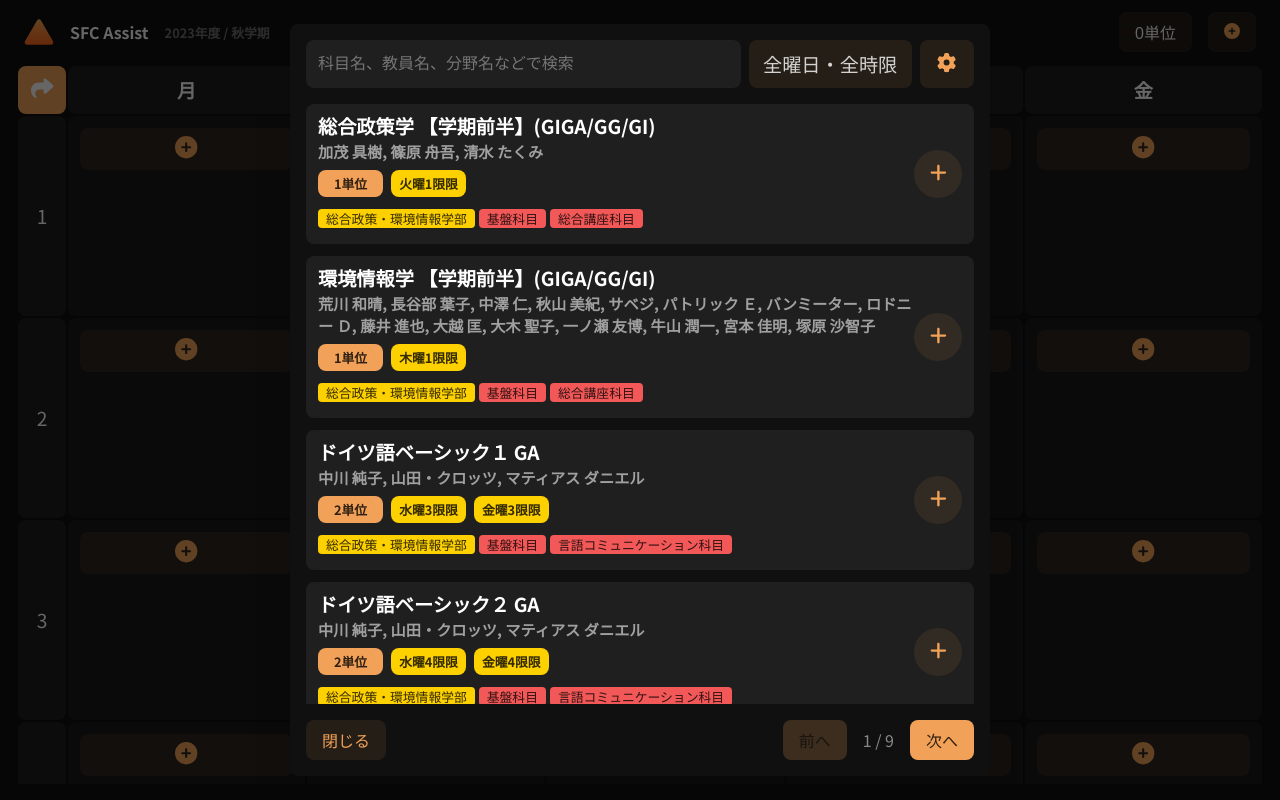
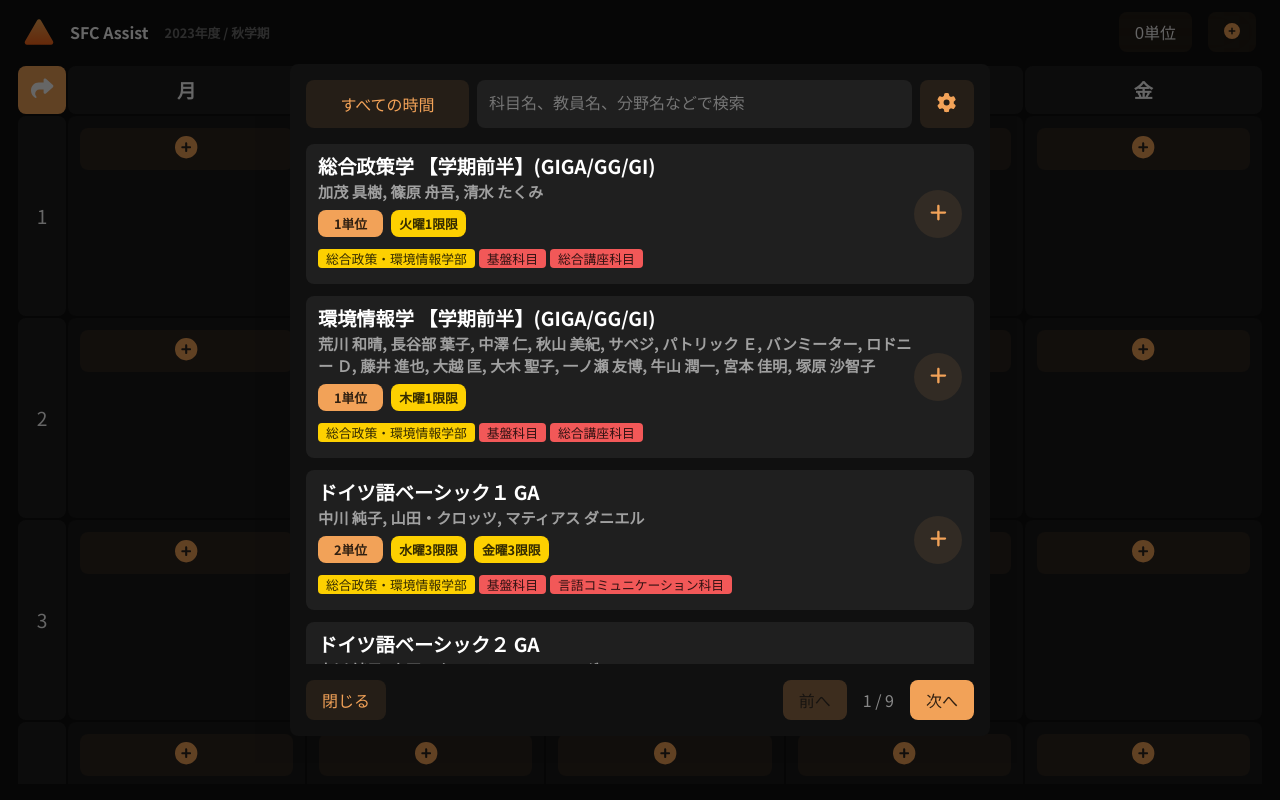
Before and after one commit to hota1024/sfc-assist, a Next.js app: page / in a window 1280 px wide. Both pictures are taken after a click on the button 1232 px from the left and 32 px from the top of the page. Built offline with nearby package versions, Linux system fonts and the light colour scheme.

Commit message:
💄ダイアログをスマホ対応

```diff
--- a/src/components/CourseCard.tsx
+++ b/src/components/CourseCard.tsx
@@ -13,11 +13,11 @@ import { Dialog } from './Dialog'
 const hoveredNumberAtom = atom<string | null>(null)
 
 const CourseCardAddButton = styled('button', {
-  width: '48px',
-  height: '48px',
+  width: '100%',
+  height: '32px',
   border: 'none',
+  borderRadius: '$2',
   outline: 'none',
-  borderRadius: '999px',
   background: '$blueAlpha',
   color: '$blue',
   fontSize: '1.2rem',
@@ -31,14 +31,19 @@ const CourseCardAddButton = styled('button', {
     background: '$blueBlack',
     color: '$blueColor',
   },
+  '@md': {
+    borderRadius: '999px',
+    width: '48px',
+    height: '48px',
+  },
 })
 
 const CourseCardDeleteButton = styled('button', {
-  width: '48px',
-  height: '48px',
+  width: '100%',
+  height: '32px',
   border: 'none',
+  borderRadius: '$2',
   outline: 'none',
-  borderRadius: '999px',
   background: '$redAlpha',
   color: '$red',
   fontSize: '1.2rem',
@@ -51,6 +56,11 @@ const CourseCardDeleteButton = styled('button', {
   '&:active': {
     background: '$redBlack',
     color: '$redColor',
+  },
+  '@md': {
+    borderRadius: '999px',
+    width: '48px',
+    height: '48px',
   },
 })
 
@@ -241,8 +251,12 @@ const CourseCardField = styled('span', {
 
 const CourseCardContent = styled('div', {
   display: 'flex',
-  justifyContent: 'space-between',
-  alignItems: 'center',
+  flexFlow: 'column',
+  '@md': {
+    flexFlow: 'row',
+    alignItems: 'center',
+    justifyContent: 'space-between',
+  },
 })
 
 /**
--- a/src/components/CourseSearch.tsx
+++ b/src/components/CourseSearch.tsx
@@ -12,7 +12,10 @@ const SearchContainer = styled('div', {
   display: 'grid',
   gap: '$2',
   marginBottom: '$4',
-  gridTemplateColumns: '8fr 3fr 1fr',
+  gridTemplateColumns: '3fr 8fr 1fr',
+  '@md': {
+    gridTemplateColumns: '3fr 8fr 1fr',
+  },
 })
 
 const SearchInput = styled('input', {
@@ -31,11 +34,11 @@ const SearchInput = styled('input', {
 })
 
 const CourseList = styled('div', {
-  height: '600px',
   overflowY: 'scroll',
   display: 'flex',
   flexFlow: 'column',
   gap: '$3',
+  height: 'calc(100% - 40px - 48px - 32px)',
 })
 
 const CloseButton = styled('button', {
@@ -276,29 +279,26 @@ export const CourseSearch: React.VFC<CourseSearchProps> = (props) => {
   }, [day, time])
 
   return (
-    <>
-      <div>
+    <div style={{ height: '100%' }}>
       <SearchContainer>
-          <SearchInput
-            placeholder="科目名、教員名、分野名などで検索"
-            onChange={(e) => {
-              setSearchText(e.target.value)
-              cancel()
-            }}
-            value={searchText}
-          />
-          {/* <Popover>
-            <SettingButton>
-              {day}曜{time}限
-            </SettingButton>
-          </Popover> */}
         <Popover
           slots={{
             trigger: (
-                <SettingButton css={{ color: 'rgba(255, 255, 255, 0.8)' }}>
-                  {!day && !time && '全曜日・全時限'}
+              <SettingButton
+                css={{
+                  fontSize: '0.9rem',
+                  '@md': {
+                    fontSize: 'initial',
+                  },
+                }}
+              >
+                {!day && !time && 'すべての時間'}
+                <span style={{ display: 'inline-block' }}>
                   {day ? `${day}曜` : ''}
+                </span>
+                <span style={{ display: 'inline-block' }}>
                   {time ? `${time}限` : ''}
+                </span>
               </SettingButton>
             ),
             content: (
@@ -306,9 +306,7 @@ export const CourseSearch: React.VFC<CourseSearchProps> = (props) => {
                 <ToggleGroup
                   type="single"
                   value={day}
-                    onValueChange={(day) =>
-                      props.onDayTimeChange({ day, time })
-                    }
+                  onValueChange={(day) => props.onDayTimeChange({ day, time })}
                 >
                   {['月', '火', '水', '木', '金'].map((d) => (
                     <ToggleGroupItem key={d} value={d}>
@@ -334,16 +332,14 @@ export const CourseSearch: React.VFC<CourseSearchProps> = (props) => {
             ),
           }}
         />
-          {/* <Select
-            slots={{
-              trigger: <SettingButton>{day}曜</SettingButton>,
+        <SearchInput
+          placeholder="科目名、教員名、分野名などで検索"
+          onChange={(e) => {
+            setSearchText(e.target.value)
+            cancel()
           }}
+          value={searchText}
         />
-          <Select
-            slots={{
-              trigger: <SettingButton>{time}限</SettingButton>,
-            }}
-          /> */}
         <Popover
           slots={{
             trigger: (
@@ -445,6 +441,5 @@ export const CourseSearch: React.VFC<CourseSearchProps> = (props) => {
         </FooterContent>
       </Footer>
     </div>
-    </>
   )
 }
--- a/src/components/Dialog.tsx
+++ b/src/components/Dialog.tsx
@@ -25,10 +25,9 @@ const Backdrop = styled('div', {
 const DialogRoot = styled('div', {
   position: 'fixed',
   zIndex: 999,
-  maxWidth: '700px',
-  width: 'calc(100% - 64px)',
+  width: '100%',
+  height: '100%',
   background: '$backgroundColor',
-  borderRadius: '$2',
   transition: 'all 160ms ease-in-out',
   variants: {
     open: {
@@ -40,6 +39,12 @@ const DialogRoot = styled('div', {
       },
     },
   },
+  '@md': {
+    borderRadius: '$2',
+    maxWidth: '700px',
+    width: 'calc(100% - 32px)',
+    height: 'calc(100% - 128px)',
+  },
 })
 
 export const DialogHeader = styled('div', {
@@ -50,6 +55,7 @@ export const DialogTitle = styled('h2', {})
 
 export const DialogContent = styled('div', {
   padding: '$4',
+  height: '100%',
 })
 
 /**
```
Lines whose indentation alone changed are shown as unchanged.
